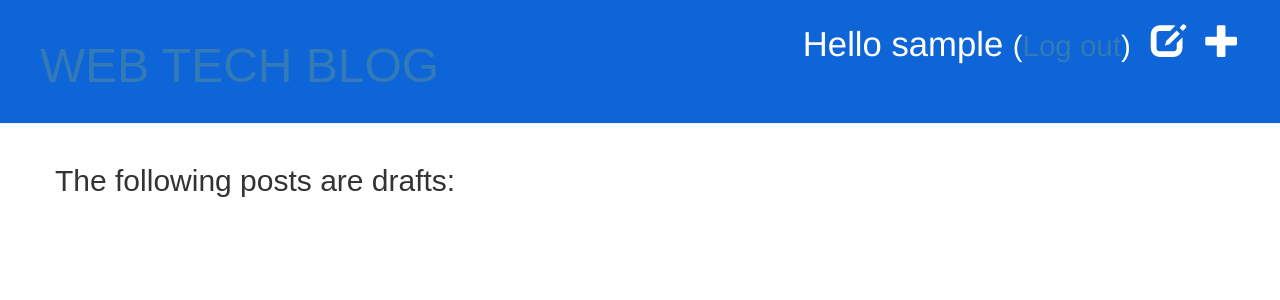
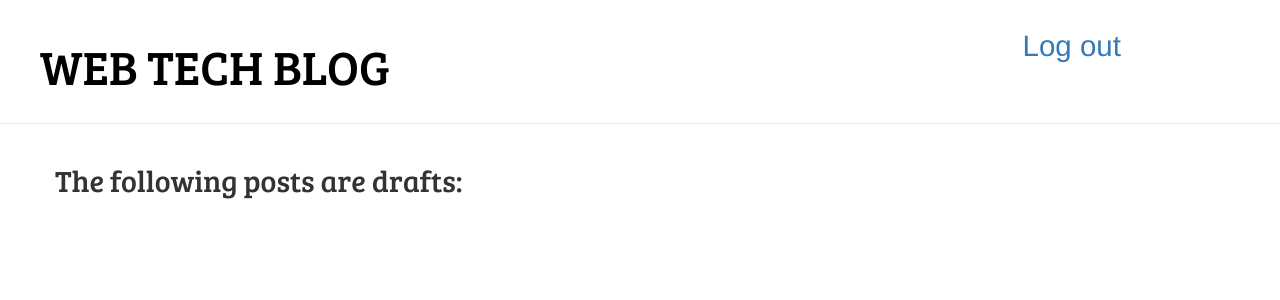
Before and after one commit to bmwsedee/WTclone, a Django app: a page that uses rtblog/templates/rtblog/base.html in a window 1280 px wide. Shown: the top 300 px of the page. Run offline with Django 3.2, Linux system fonts and the light colour scheme; the visitor is signed in with stand-in values (Sample User, id 1); data that the repository does not hold is empty; some libraries are stand-ins or nearby versions.

Commit message:
new font

```diff
--- a/rtblog/static/css/rtblog.css
+++ b/rtblog/static/css/rtblog.css
@@ -2,13 +2,13 @@
 /*bootstrap required!*/
 
 .page-header {
-    background-color: #0d65d8;
+    background-color: ##2a73e0;
     margin-top: 0;
     padding: 20px 20px 20px 40px;
 }
 
 .page-header h1, .page-header h1 a, .page-header h1 a:visited, .page-header h1 a:active {
-    color: ##f2efef;
+    color: #000000;
     font-size: 36pt;
     text-decoration: none;
 }
@@ -18,7 +18,7 @@
 }
 
 h1, h2, h3, h4 {
-    font-family: sans-serif, cursive;
+    font-family: 'Bree Serif', cursive;
 }
 
 .date {
--- a/rtblog/templates/rtblog/base.html
+++ b/rtblog/templates/rtblog/base.html
@@ -6,7 +6,7 @@
         <title>Web Tech Resit</title>
         <link rel="stylesheet" href="//maxcdn.bootstrapcdn.com/bootstrap/3.2.0/css/bootstrap.min.css">
         <link rel="stylesheet" href="//maxcdn.bootstrapcdn.com/bootstrap/3.2.0/css/bootstrap-theme.min.css">
-        <link href='//fonts.googleapis.com/css?family=Lobster&subset=latin,latin-ext' rel='stylesheet' type='text/css'>
+        <link href="https://fonts.googleapis.com/css?family=Bree+Serif|Source+Sans+Pro" rel="stylesheet">
         <link rel="stylesheet" href="{% static 'css/rtblog.css' %}">
     </head>
 
```
